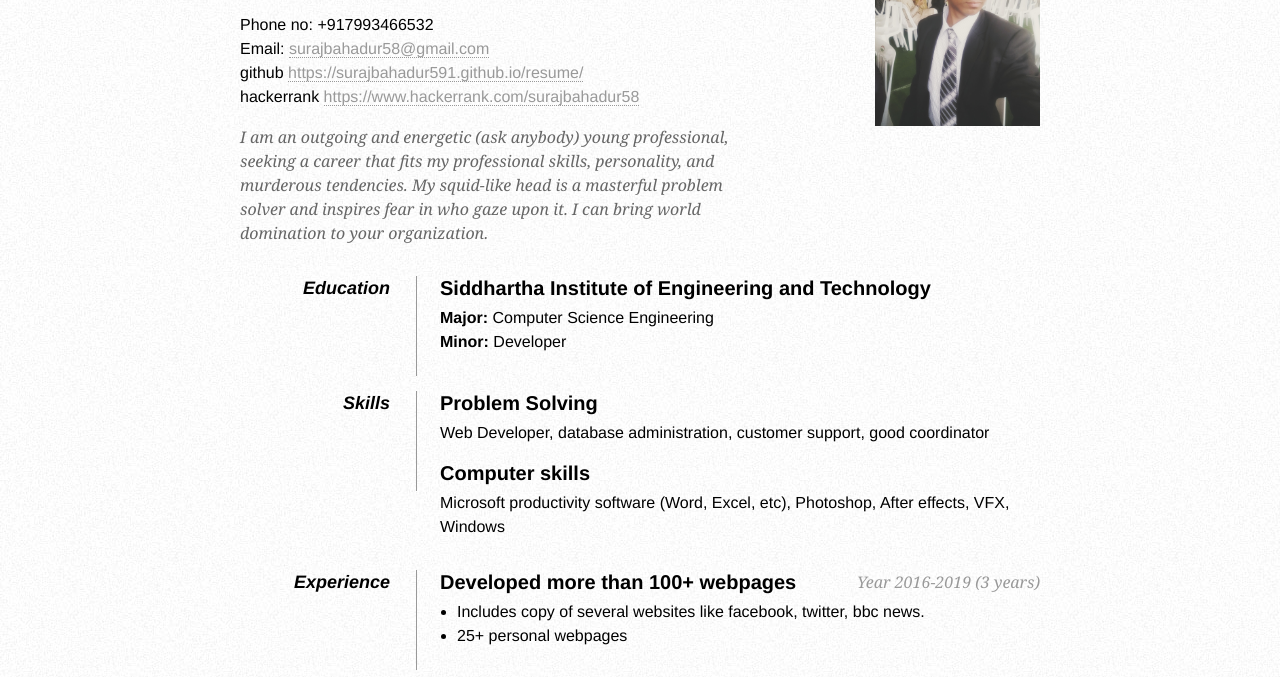
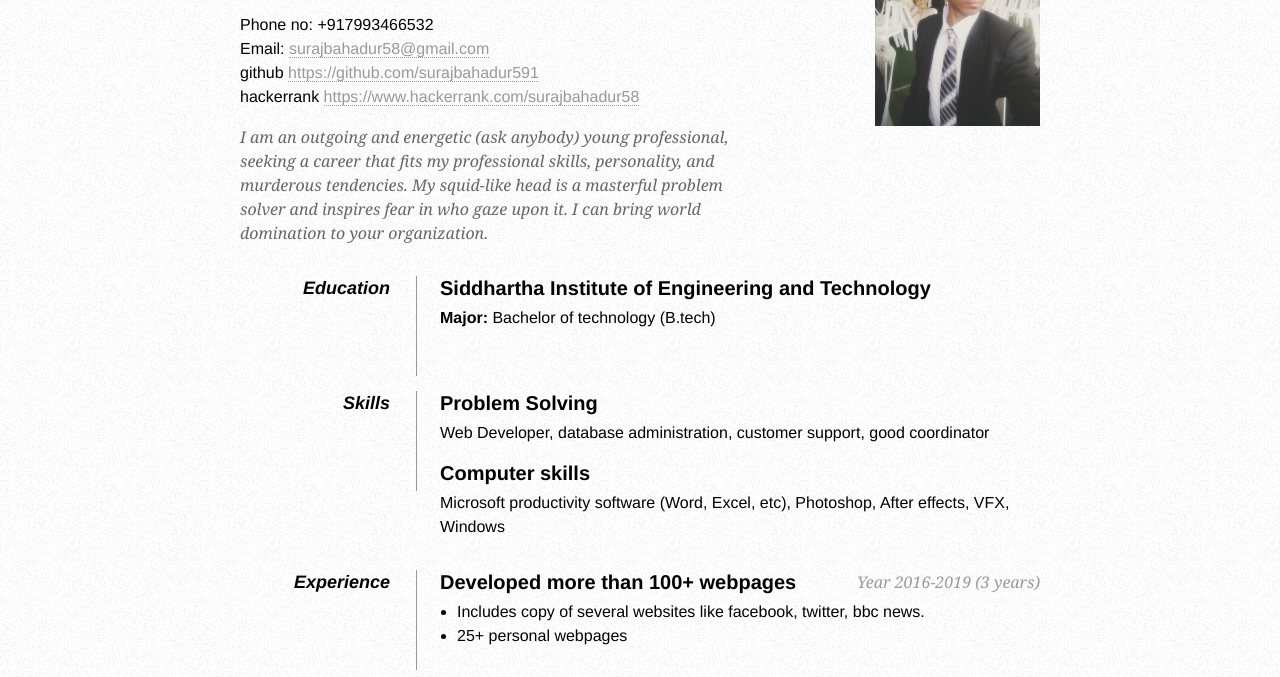
Before and after one commit to surajbahadur591/resume, a plain HTML site: page index.html in a window 1280 px wide. Shown: the part 84-761 px from the top of the page. Drawn offline with Linux system fonts and the light colour scheme.

Commit message:
Update index.html

```diff
--- a/index.html
+++ b/index.html
@@ -45,7 +45,7 @@
                 Phone no: <span class="tel">+917993466532</span><br />
                 Email: <a class="email" href="mailto: surajbahadur58@gmail.com">surajbahadur58@gmail.com</a>
                 <br>
-               	github <a href="https://surajbahadur591.github.io/resume/">https://surajbahadur591.github.io/resume/</a> <br>
+               	github <a href="https://github.com/surajbahadur591">https://github.com/surajbahadur591</a> <br>
                	hackerrank <a href="https://www.hackerrank.com/surajbahadur58">https://www.hackerrank.com/surajbahadur58</a>
             </p>
         </div>
@@ -67,8 +67,7 @@
             <dt>Education</dt>
             <dd>
                 <h2>Siddhartha Institute of Engineering and Technology</h2>
-                <p><strong>Major:</strong> Computer Science Engineering<br />
-                   <strong>Minor:</strong> Developer</p>
+                <p><strong>Major:</strong> Bachelor of technology (B.tech)<br />
             </dd>
 
             <dd class="clear"></dd>
```
